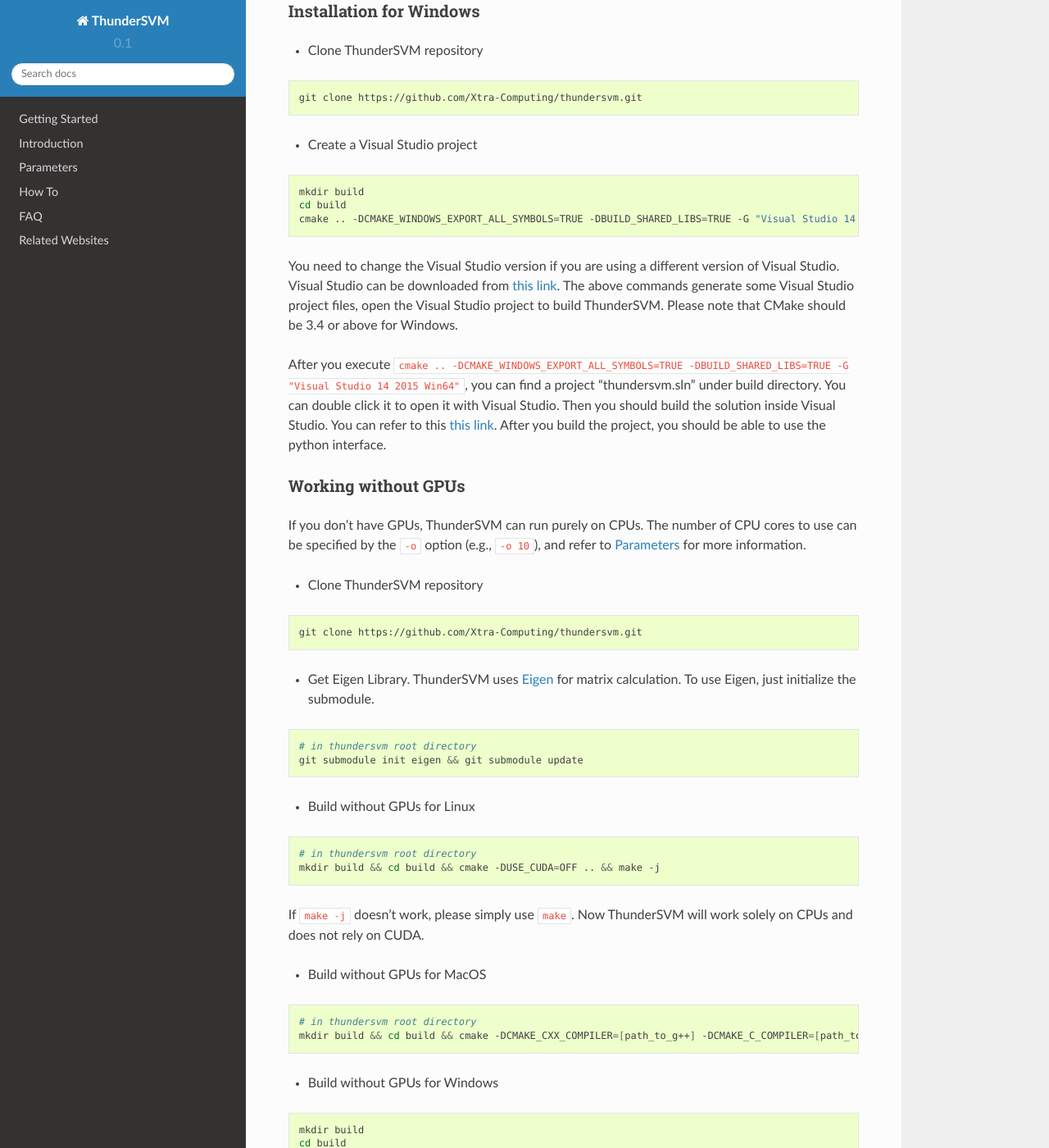
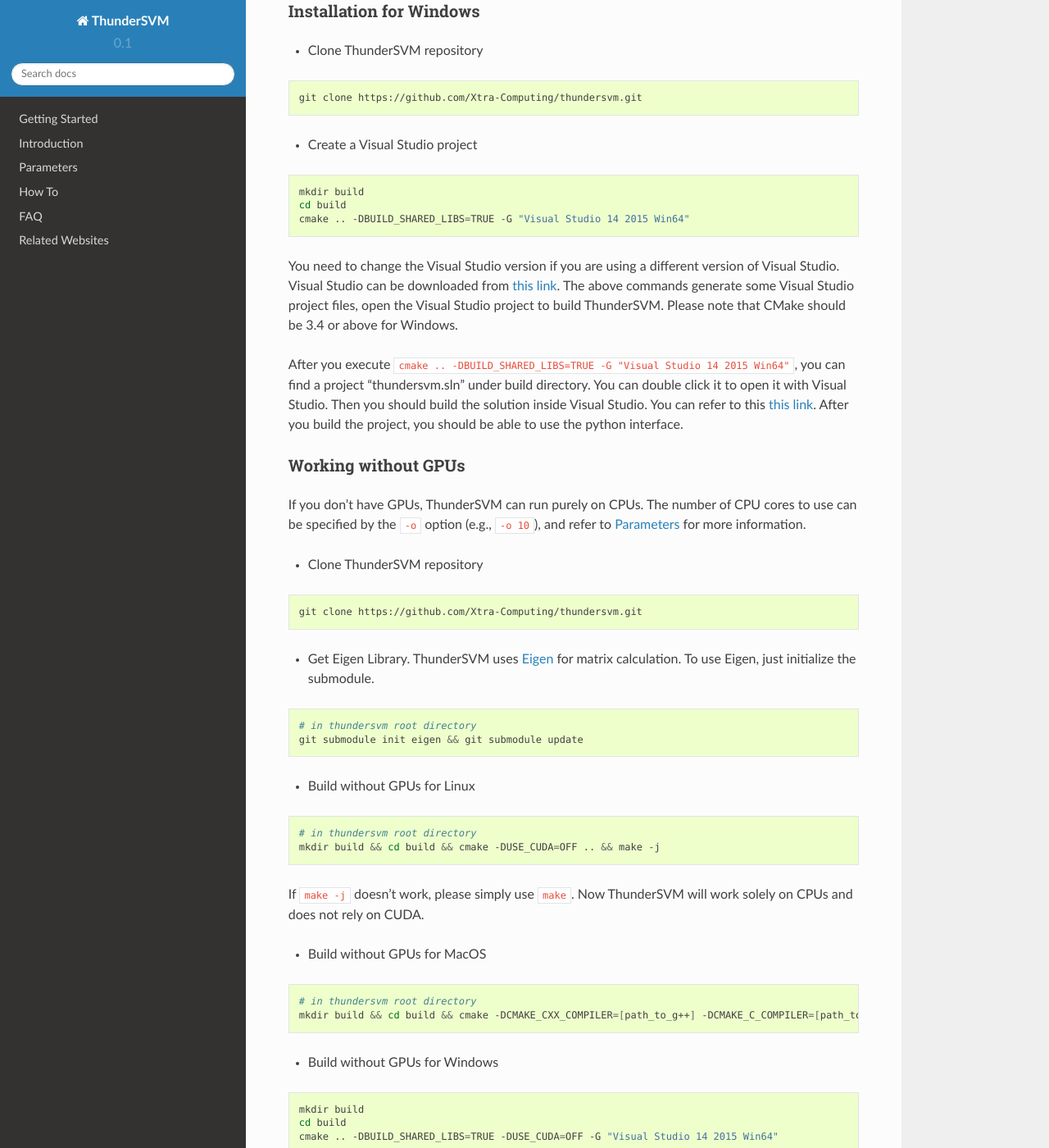
Before and after one commit to Xtra-Computing/thundersvm, a Sphinx documentation site: the page built from docs/get-started.md, in a window 1280 px wide and 1400 px high, scrolled down 1539 px. Shown: the whole window at 82% size. Built offline with Sphinx 7.4.7 and the Read the Docs theme 2.0.0, drawn with Linux system fonts in a browser that asks for light colours; some of the changed text lies outside the part shown.

Commit message:
Support Windows shared library build out of the box

````diff
--- a/CMakeLists.txt
+++ b/CMakeLists.txt
@@ -19,6 +19,9 @@
 endif()
 if (NOT CMAKE_BUILD_TYPE)
     set(CMAKE_BUILD_TYPE Release)
+endif ()
+if (MSVC AND BUILD_SHARED_LIBS)
+    set (CMAKE_WINDOWS_EXPORT_ALL_SYMBOLS ON)
 endif ()
 
 find_package(Threads)
--- a/appveyor.yml
+++ b/appveyor.yml
@@ -12,7 +12,7 @@
 
     cd build
 
-    cmake .. -DCMAKE_WINDOWS_EXPORT_ALL_SYMBOLS=TRUE -DBUILD_SHARED_LIBS=TRUE -DUSE_CUDA=OFF -DBUILD_TESTS=ON -G "Visual Studio 14 2015 Win64"
+    cmake .. -DBUILD_SHARED_LIBS=TRUE -DUSE_CUDA=OFF -DBUILD_TESTS=ON -G "Visual Studio 14 2015 Win64"
 build:
   project: build/thundersvm.sln
   parallel: true
--- a/docs/get-started.md
+++ b/docs/get-started.md
@@ -65,11 +65,11 @@
 ```bash
 mkdir build
 cd build
-cmake .. -DCMAKE_WINDOWS_EXPORT_ALL_SYMBOLS=TRUE -DBUILD_SHARED_LIBS=TRUE -G "Visual Studio 14 2015 Win64"
+cmake .. -DBUILD_SHARED_LIBS=TRUE -G "Visual Studio 14 2015 Win64"
 ```
 You need to change the Visual Studio version if you are using a different version of Visual Studio. Visual Studio can be downloaded from [this link](https://www.visualstudio.com/vs/). The above commands generate some Visual Studio project files, open the Visual Studio project to build ThunderSVM. Please note that CMake should be 3.4 or above for Windows.
 
-After you execute `cmake .. -DCMAKE_WINDOWS_EXPORT_ALL_SYMBOLS=TRUE -DBUILD_SHARED_LIBS=TRUE -G "Visual Studio 14 2015 Win64"`, you can find a project "thundersvm.sln" under build directory. You can double click it to open it with Visual Studio. Then you should build the solution inside Visual Studio. You can refer to this [this link](https://docs.microsoft.com/en-us/visualstudio/ide/building-and-cleaning-projects-and-solutions-in-visual-studio?view=vs-2019). After you build the project, you should be able to use the python interface.
+After you execute `cmake .. -DBUILD_SHARED_LIBS=TRUE -G "Visual Studio 14 2015 Win64"`, you can find a project "thundersvm.sln" under build directory. You can double click it to open it with Visual Studio. Then you should build the solution inside Visual Studio. You can refer to this [this link](https://docs.microsoft.com/en-us/visualstudio/ide/building-and-cleaning-projects-and-solutions-in-visual-studio?view=vs-2019). After you build the project, you should be able to use the python interface.
 
 #### Working without GPUs<a name="withoutGPU"></a>
 If you don't have GPUs, ThunderSVM can run purely on CPUs. The number of CPU cores to use can be specified by the ```-o``` option (e.g., ```-o 10```), and refer to [Parameters](http://thundersvm.readthedocs.io/en/latest/parameters.html) for more information.
@@ -102,7 +102,7 @@
 ```bash
 mkdir build
 cd build
-cmake .. -DCMAKE_WINDOWS_EXPORT_ALL_SYMBOLS=TRUE -DBUILD_SHARED_LIBS=TRUE -DUSE_CUDA=OFF -G "Visual Studio 14 2015 Win64"
+cmake .. -DBUILD_SHARED_LIBS=TRUE -DUSE_CUDA=OFF -G "Visual Studio 14 2015 Win64"
 ```
 Then, you can open the generated the Visual Studio project file to build ThunderSVM.
 
````
Also changed, not shown: docs/how-to.md (+1 -1 lines), 3 other files.
